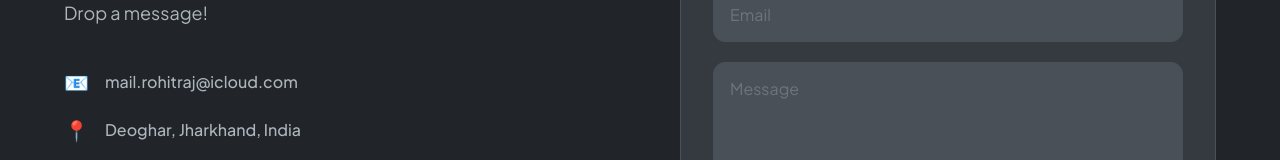
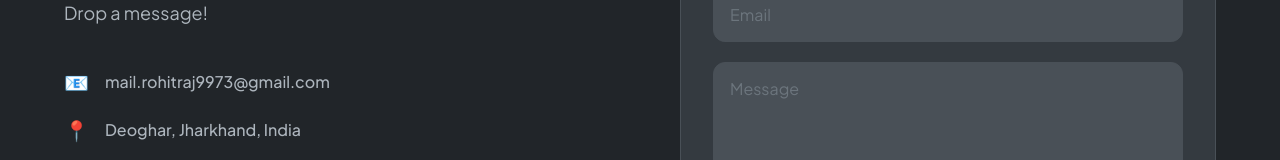
Before and after one commit to rohitraj-dev/portfolio, a React app: page / in a window 1280 px wide. Shown: the part 1086-1246 px from the top of the page. Built offline with nearby package versions, Linux system fonts and the light colour scheme; the HTML template or start-up script is replaced by a standard one.

Commit message:
update contact email

```diff
--- a/src/components/Contact.jsx
+++ b/src/components/Contact.jsx
@@ -61,8 +61,8 @@
             <motion.div variants={itemVariants} className="flex flex-col gap-5 mb-12">
               <div className="flex items-center gap-4 text-[#adb5bd] justify-center lg:justify-start">
                 <span className="text-xl">📧</span>
-                <a href="mailto:mail.rohitraj@icloud.com" className="hover:text-[#5b8fa8] font-medium transition-colors">
-                  mail.rohitraj@icloud.com
+                <a href="mailto:mail.rohitraj9973@gmail.com" className="hover:text-[#5b8fa8] font-medium transition-colors">
+                  mail.rohitraj9973@gmail.com
                 </a>
               </div>
               <div className="flex items-center gap-4 text-[#adb5bd] justify-center lg:justify-start">
```
